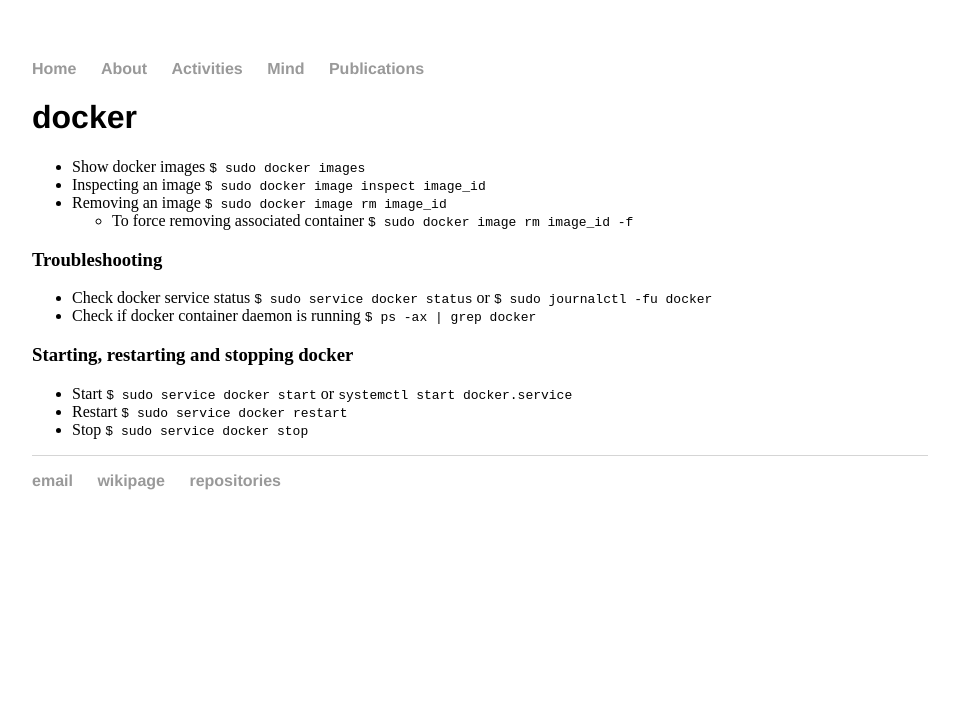
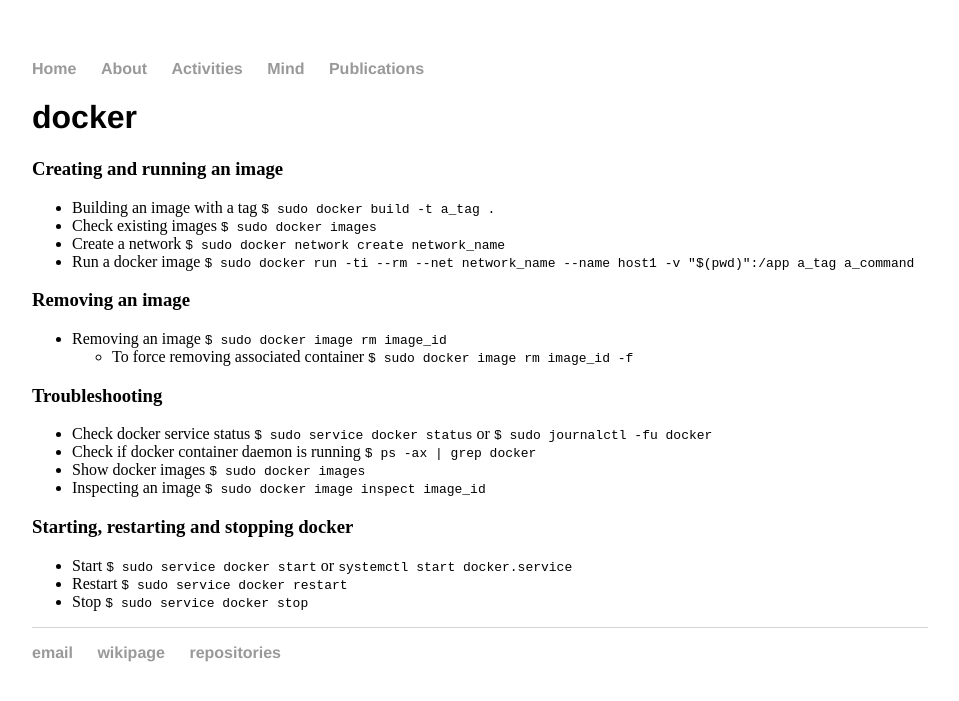
Before and after one commit to cleberjamaral/cleberjamaral.github.io, a Jekyll site: the page built from knowledge/it/containers/docker.md, in a window 1280 px wide. Shown: the top 701 px of the page, without its empty margins (160-1119 px from the left). Built offline with Jekyll 4.4.1, drawn with Linux system fonts in a browser that asks for light colours; our own code applies the rules of GitHub Pages for plain Markdown files.

Commit message:
GitBook: [master] one page modified

```diff
--- a/knowledge/it/containers/docker.md
+++ b/knowledge/it/containers/docker.md
@@ -1,7 +1,18 @@
+---
+description: Docker containers
+---
+
 # docker
 
-* Show docker images `$ sudo docker images`
-* Inspecting an image `$ sudo docker image inspect image_id`
+### Creating and running an image
+
+* Building an image with a tag `$ sudo docker build -t a_tag .`
+* Check existing images `$ sudo docker images`
+* Create a network `$ sudo docker network create network_name`
+* Run a docker image `$ sudo docker run -ti --rm --net network_name --name host1 -v "$(pwd)":/app a_tag a_command`
+
+### Removing an image
+
 * Removing an image `$ sudo docker image rm image_id`
   * To force removing associated container `$ sudo docker image rm image_id -f`
 
@@ -9,6 +20,8 @@
 
 * Check docker service status `$ sudo service docker status` or `$ sudo journalctl -fu docker`
 * Check if docker container daemon is running `$ ps -ax | grep docker`
+* Show docker images `$ sudo docker images`
+* Inspecting an image `$ sudo docker image inspect image_id`
 
 ### Starting, restarting and stopping docker
 
```
